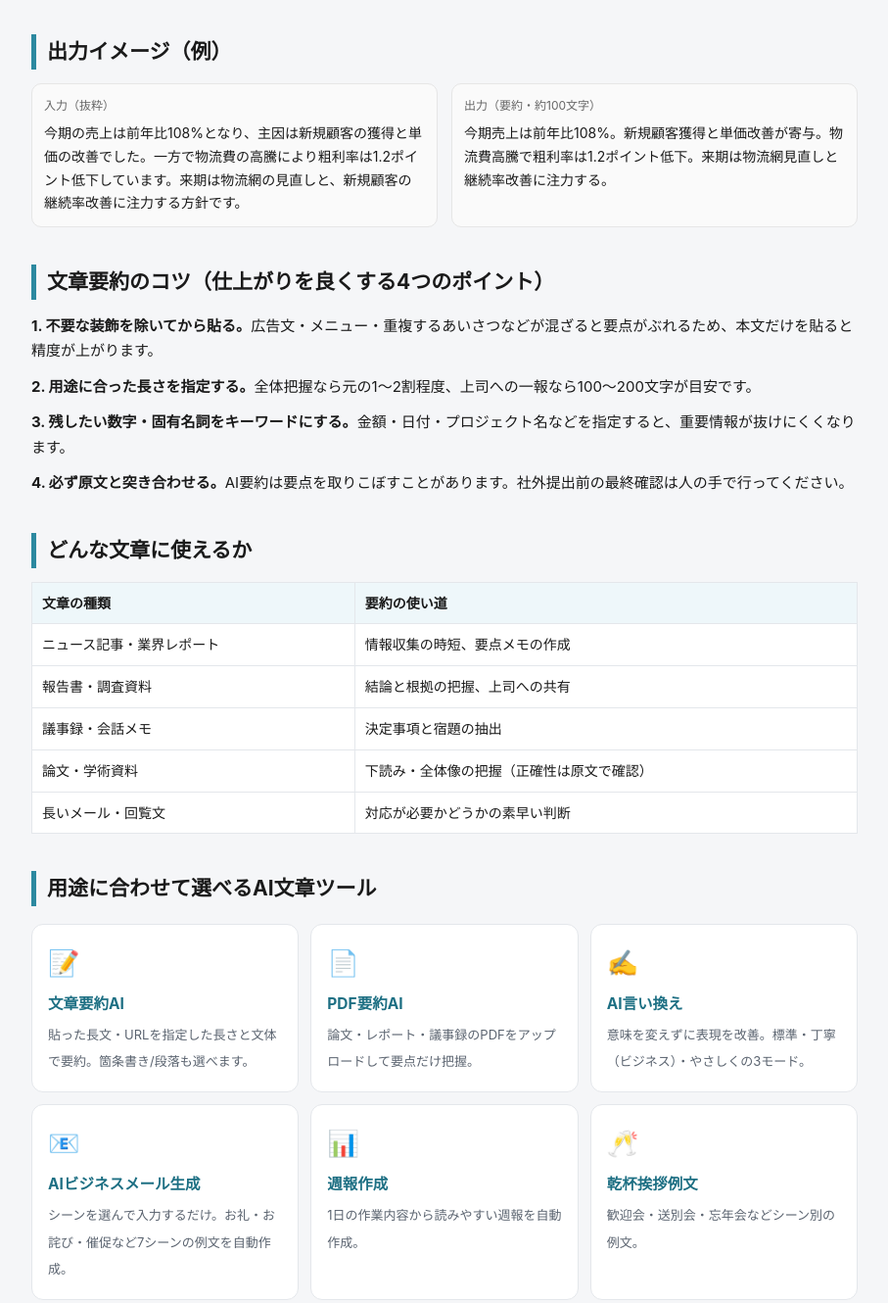
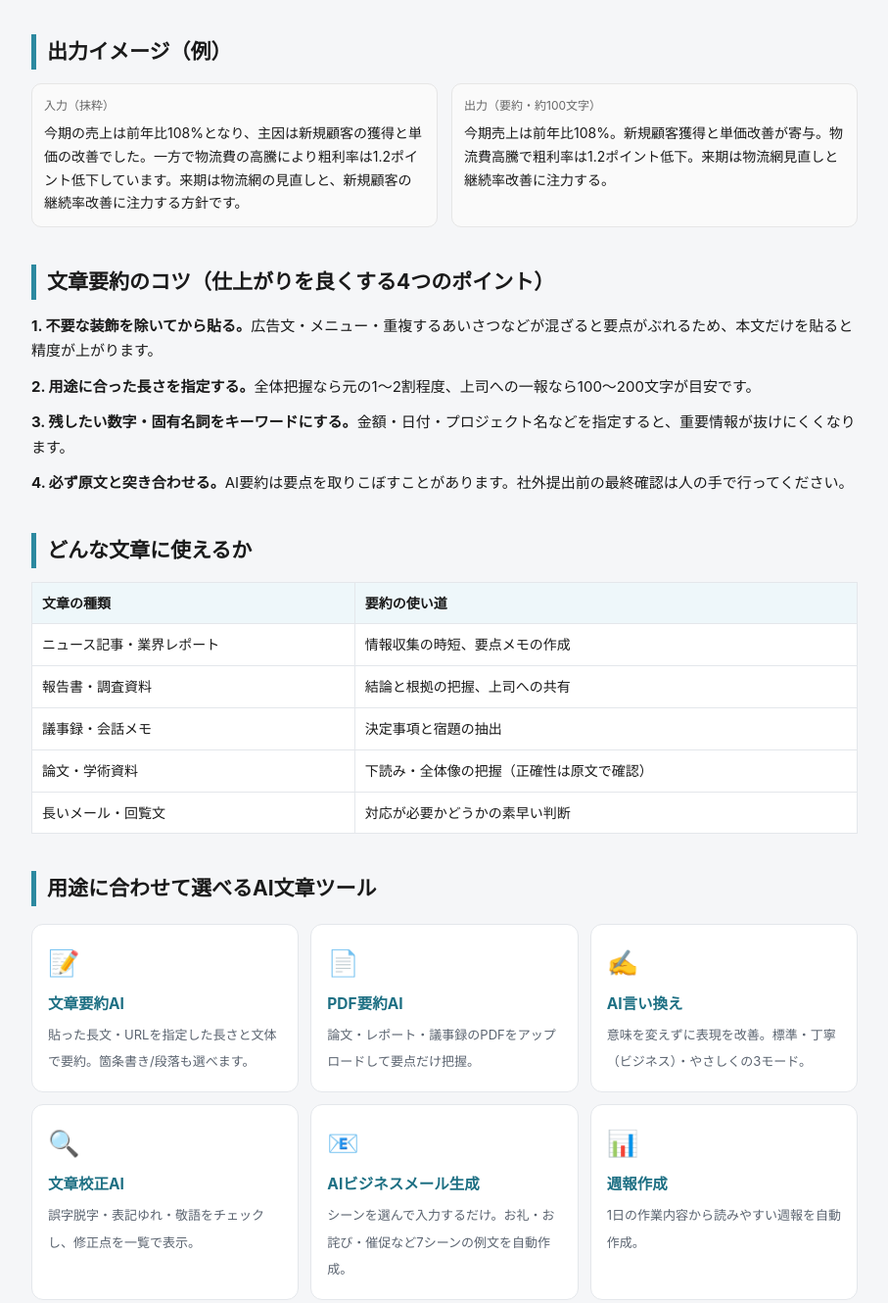
Before and after one commit to hezehong1012/bunsho-yoyaku, a plain HTML site: page bunsho-yoyaku/index.html in a window 1280 px wide. Shown: the part 1050-2380 px from the top of the page at 98% size, without its empty margins (186-1093 px from the left). Drawn offline with Linux system fonts and the light colour scheme.

Commit message:
feat(seo): 文章要約ページに /kousei/ 内链（nav・ツールカード）を追加

```diff
--- a/bunsho-yoyaku/index.html
+++ b/bunsho-yoyaku/index.html
@@ -79,6 +79,7 @@
       <a href="/bunsho-yoyaku/">文章要約</a>
       <a href="/pdf-yoyaku/">PDF要約</a>
       <a href="/paraphrase/">言い換え</a>
+      <a href="/kousei/">校正</a>
       <a href="/mail-generator/">メール生成</a>
       <a href="/weekly-report/">週報</a>
       <a href="/speech-example/">挨拶</a>
@@ -157,7 +158,7 @@
   <h2>出力イメージ（例）</h2>
   <div class="sec">
     <div class="ex">
-      <div class="ex-col"><div class="ex-label">入力（抜粋）</div><p>今期の売上は前年比108%となり、主因は新規顧客の獲得と単価の改善でした。一方で物流費の高騰により粗利率は1.2ポイント低下しています。来期は物流網の見直しと、新規顧客の継続率改善に注力する方針です。</p></div>
+      <div class="ex-col"><div class="ex-label">入力（抹粋）</div><p>今期の売上は前年比108%となり、主因は新規顧客の獲得と単価の改善でした。一方で物流費の高騰により粗利率は1.2ポイント低下しています。来期は物流網の見直しと、新規顧客の継続率改善に注力する方針です。</p></div>
       <div class="ex-col"><div class="ex-label">出力（要約・約100文字）</div><p>今期売上は前年比108%。新規顧客獲得と単価改善が寄与。物流費高騰で粗利率は1.2ポイント低下。来期は物流網見直しと継続率改善に注力する。</p></div>
     </div>
   </div>
@@ -195,6 +196,11 @@
       <span class="tc-icon">✍️</span>
       <b>AI言い換え</b>
       <span>意味を変えずに表現を改善。標準・丁寧（ビジネス）・やさしくの3モード。</span>
+    </a>
+    <a class="toolcard" href="/kousei/">
+      <span class="tc-icon">🔍</span>
+      <b>文章校正AI</b>
+      <span>誤字脱字・表記ゆれ・敬語をチェックし、修正点を一覧で表示。</span>
     </a>
     <a class="toolcard" href="/mail-generator/">
       <span class="tc-icon">📧</span>
```
